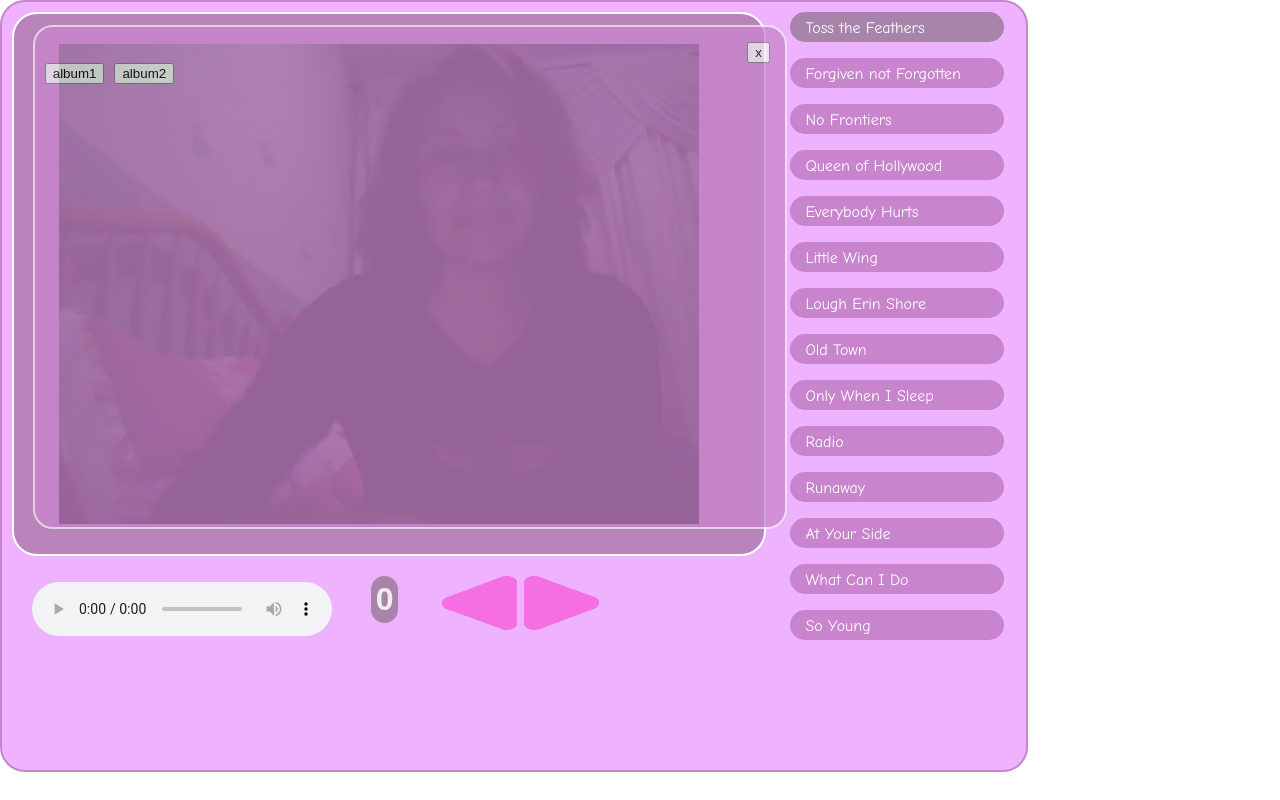
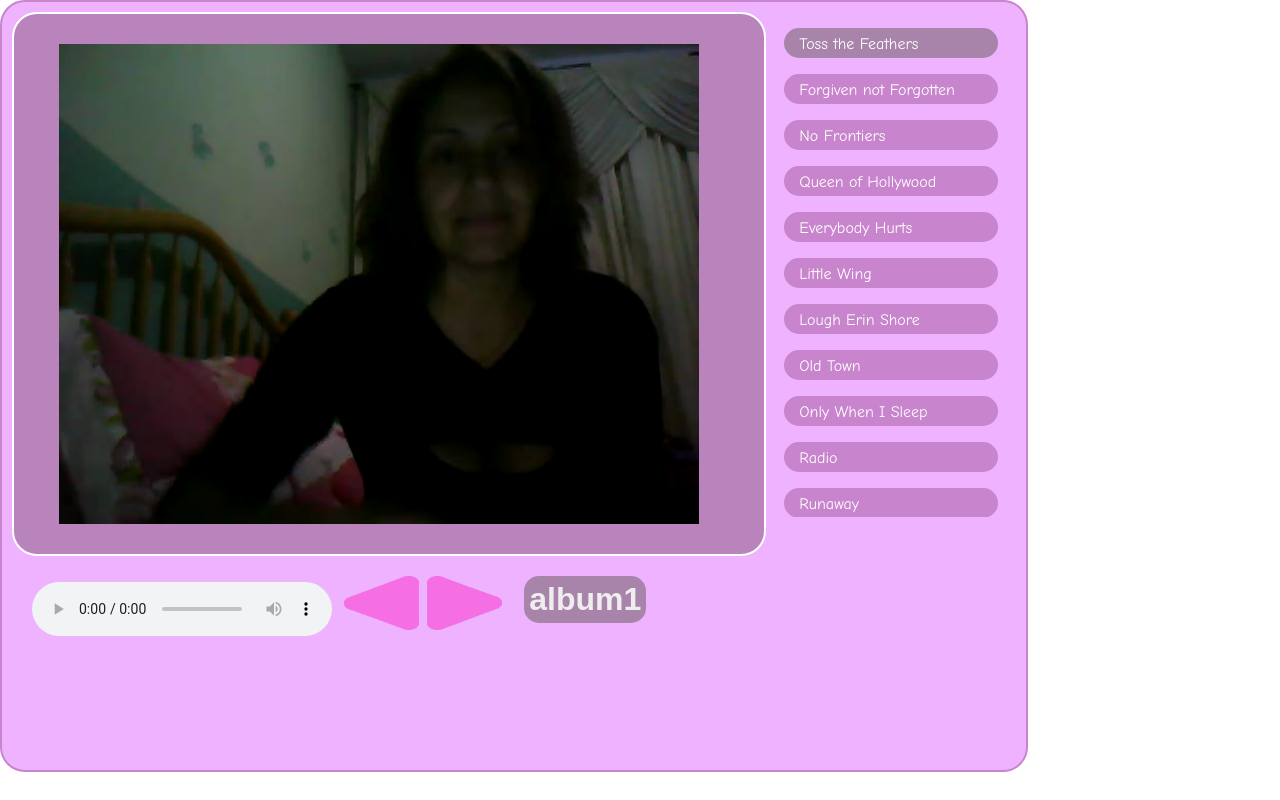
Before and after one commit to Macronaut123/album_aptana, a plain HTML site: page index.html in a window 1280 px wide. Drawn offline with Linux system fonts and the light colour scheme.

Commit message:
inserindo sistema de escolha de album e scroll para ambas musica e audio

```diff
--- a/index.html
+++ b/index.html
@@ -24,19 +24,17 @@
 
 	    		<img src="images/pinkheart.png"  onclick="introRemove();"/>
 
-	    		<p>Versão 0.1</p>
+	    		<p>Versão 0.2</p>
 
 	    	</div>
 
 	    	<div class='core_screen'>
 
-	    		<div class='album_chooser'>
+	    		<div class='album_chooser'> <button class='close_album' onClick='fadeChoice();'>x</button> </div>
 
-	    		<button class='close_album' onClick='fadeChoice();'>x</button>
+	    		<div class='music_list'> </div>
 
-	    		</div>
-
-	    		<h1 class='photo_display'>0</h1>
+	    		<h1 class='photo_display' onClick='openAlbumChoice();'>Album</h1>
 
 	    		<h1 class='photo_poem'>Poeminha</h1>
 
--- a/scripts/content.js
+++ b/scripts/content.js
@@ -42,6 +42,12 @@ var album1 = [
 'foto8',
 'foto9'];
 
+var album2 = [
+'foto0',
+'foto1',
+'foto2',
+'foto3'];
+
 var albumList =[
 'album1',
 'album2']
--- a/scripts/core.js
+++ b/scripts/core.js
@@ -14,15 +14,11 @@ function initialize(){
 	currentAlbum = album1;
 	currentAlbumName = 'album1';
 
+	$('.photo_display').html(currentAlbumName);
+
 	if(poemList[currentPhoto] != null && poemList[currentPhoto] != ""){$('.photo_poem').html('"'+poemList[currentPhoto]+'"'); $('.photo_poem').css('display','block');} else if(poemList[currentPhoto] == null || poemList[currentPhoto] == ""){$('.photo_poem').html(''); $('.photo_poem').css('display','none');}
 
 	//console.log(photoNames.length);
-}
-
-function addAlbumChoices(){
-	for(var i = 0; i < albumList.length; i++){
-		$('.album_chooser').append($('<button id=album_choices>'+albumList[i]+'</button>'));
-	}
 }
 
 function introRemove(){
@@ -37,13 +33,12 @@ function addSongs(){
 	var musicLength = musicList.length;
 
 	for(var i = 0; i < musicLength; i++){
-		$('.core_screen').append($('<p onClick=setupAudio("'+musicList[i]+'") id="music" class='+musicList[i]+'>'+musicNames[i]+'</p>'));
+		$('.music_list').append($('<p onClick=setupAudio("'+musicList[i]+'") id="music" class='+musicList[i]+'>'+musicNames[i]+'</p>'));
 	}
 }
 
 function coverFadeInOut(){
 	$('.photo_cover').fadeIn(2000, function(){ $('.photo_cover').fadeOut(2000); $('.photo').attr('src','images/slideshow/'+currentAlbumName+'/foto'+currentPhoto+'.png'); })
-	$('.photo_display').html(currentPhoto);
 	if(poemList[currentPhoto] != null && poemList[currentPhoto] != ""){$('.photo_poem').html('"'+poemList[currentPhoto]+'"'); $('.photo_poem').css('display','block');} else if(poemList[currentPhoto] == null || poemList[currentPhoto] == ""){$('.photo_poem').html(''); $('.photo_poem').css('display','none');}
 }
 
@@ -69,11 +64,29 @@ function fadeChoice(){
 	$('.album_chooser').fadeOut('slow');
 }
 
+function addAlbumChoices(){
+	for(var i = 0; i < albumList.length; i++){
+		$('.album_chooser').append($('<button id=album_choices onClick=chooseAlbum("'+albumList[i]+'")>'+albumList[i]+'</button>'));
+	}
+}
+
+function openAlbumChoice(){
+	$('.album_chooser').fadeIn('slow');
+}
+
 function chooseAlbum(gotoAlbum){
 	switch(gotoAlbum){
 		case 'album1':
+		currentAlbumName = gotoAlbum;
+		currentAlbum = album1;
+		$('.photo_display').html(currentAlbumName);
+		$('.photo_cover').fadeIn(2000, function(){ $('.photo_cover').fadeOut(2000); $('.photo').attr('src','images/slideshow/'+currentAlbumName+'/foto'+currentPhoto+'.png'); })
 		break;
 		case 'album2':
+		currentAlbumName = gotoAlbum;
+		currentAlbum = album2;
+		$('.photo_display').html(currentAlbumName);
+		$('.photo_cover').fadeIn(2000, function(){ $('.photo_cover').fadeOut(2000); $('.photo').attr('src','images/slideshow/'+currentAlbumName+'/foto'+currentPhoto+'.png'); })
 		break;
 	}
 }
--- a/scripts/css/style.css
+++ b/scripts/css/style.css
@@ -45,6 +45,15 @@
 	left: 0px;
 }
 
+.music_list{
+	position: absolute;
+	left: 0%;
+	top: 2%;
+	width:1016px;
+	height: 500px;
+	overflow-y: auto;
+}
+
 #music{
 	cursor: pointer;
 	font-family: "Comic Sans MS";
@@ -66,7 +75,7 @@
 .right_arrow{
 	position: absolute;
 	top: 104%;
-	left: 68%;
+	left: 55%;
 	width: 10%;
 	height: 10%;
 	cursor: pointer;
@@ -75,7 +84,7 @@
 .left_arrow{
 	position: absolute;
 	top: 104%;
-	left: 57%;
+	left: 44%;
 	width: 10%;
 	height: 10%;
 	cursor: pointer;
@@ -98,21 +107,23 @@
 	z-index: 15;
 	border: 2px solid;
 	border-color: #EEEEEE;
-	width: 750px;
+	width: 95px;
 	height: 500px;
-	top: 3%;
+	top: 4%;
 	left: 3%;
-	border-radius: 20px;
-	opacity: 0.75;
+	opacity: 0.95;
+	display: none;
+	overflow-y: auto;
 }
 
 #album_choices{
 	margin-left: 10px;
+	margin-top: 10px;
 }
 
 .close_album{
-	margin-top: 2%;
-	margin-left: 95%
+	margin-top: 10%;
+	margin-left: 35%
 }
 
 .photo_slideshow{
@@ -154,8 +165,9 @@
 	padding: 5px;
 	border-radius: 15px;
 	top: 72%;
-	left: 36%;
+	left: 51%;
 	color: #EEEEEE;
+	cursor: pointer;
 }
 
 .photo{
@@ -176,3 +188,7 @@
 	top: 87%;
 	left: 2%
 }
+
+.photo_display:hover{
+	opacity: 0.5;
+}
```
Also changed, not shown: images/slideshow/album2/foto0.png (added), images/slideshow/album2/foto1.png (added), images/slideshow/album2/foto2.png (added), images/slideshow/album2/foto3.png (added).
